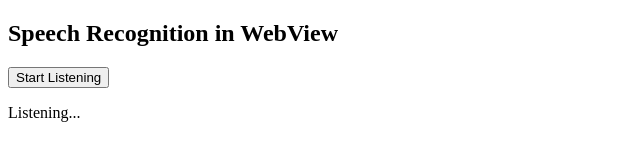
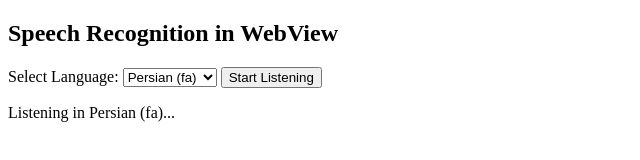
Before and after one commit to mkarimim/voicing, a plain HTML site: page index.html in a window 1280 px wide. Both pictures are taken after a click on the button "Start Listening". Shown: the whole page, without its empty margins (0-640 px from the left). Drawn offline with Linux system fonts and the light colour scheme.

Commit message:
add select language

```diff
--- a/index.html
+++ b/index.html
@@ -5,19 +5,27 @@
 </head>
 <body>
   <h2>Speech Recognition in WebView</h2>
+
+  <label for="language-select">Select Language:</label>
+  <select id="language-select">
+    <option value="fa-IR">Persian (fa)</option>
+    <option value="en-US">English (en)</option>
+    <option value="ar-SA">Arabic (ar)</option>
+  </select>
+
   <button id="start-btn">Start Listening</button>
   <p id="result">Result will appear here</p>
 
   <script>
     const startBtn = document.getElementById('start-btn');
     const resultP = document.getElementById('result');
+    const languageSelect = document.getElementById('language-select');
 
     const SpeechRecognition = window.SpeechRecognition || window.webkitSpeechRecognition;
     if (!SpeechRecognition) {
       resultP.textContent = "Speech Recognition API not supported.";
     } else {
       const recognition = new SpeechRecognition();
-      recognition.lang = 'en-US';
       recognition.interimResults = false;
 
       recognition.onresult = (event) => {
@@ -30,8 +38,9 @@
       };
 
       startBtn.onclick = () => {
+        recognition.lang = languageSelect.value;
         recognition.start();
-        resultP.textContent = "Listening...";
+        resultP.textContent = "Listening in " + languageSelect.options[languageSelect.selectedIndex].text + "...";
       };
     }
   </script>
```
